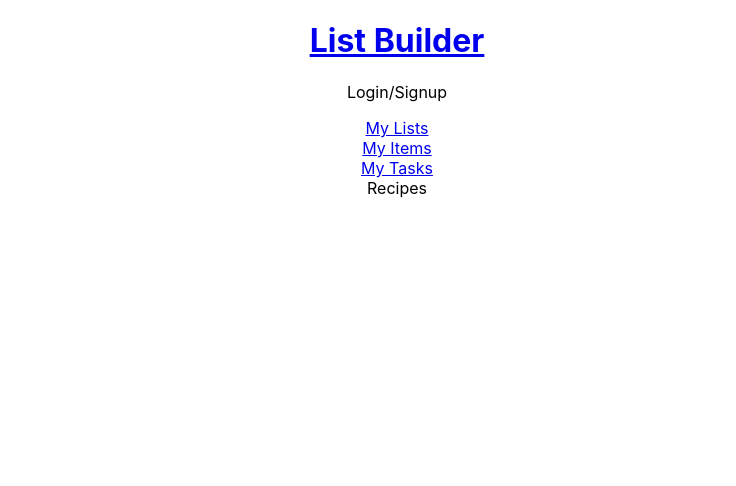
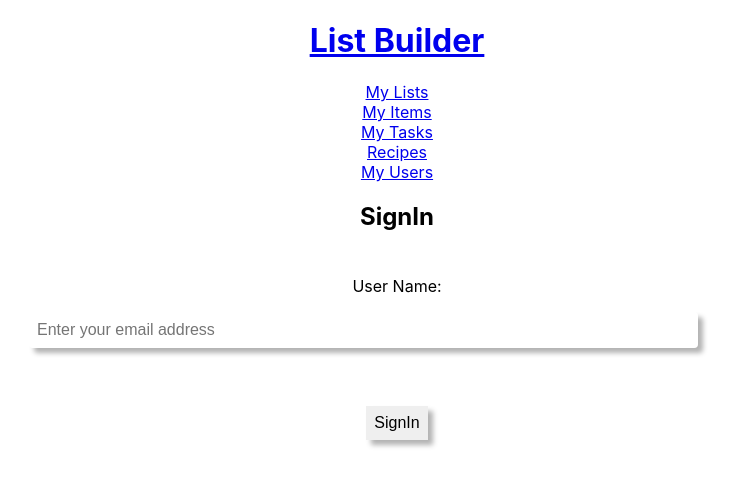
Before and after one commit to dvorakkarrie/list-builder-app, a React (Create React App) app: page /signin in a window 1280 px wide. Before the commit this address led to /. Shown: the top 486 px of the page, without its empty margins (243-979 px from the left). Built offline with nearby package versions, Linux system fonts and the light colour scheme; no server answers.

Commit message:
working on manual signin/login

```diff
--- a/src/App.js
+++ b/src/App.js
@@ -5,7 +5,8 @@ import axios from "axios";
 
 import "./App.css";
 
-import Home from "./components/Home_auth";
+import Header from "./components/Header";
+import Signin from "./components/Signin";
 import CreateItem from "./components/CreateItem";
 import Items from "./components/Items";
 import TodoForm from "./components/TodoForm";
@@ -16,19 +17,18 @@ import CreateUser from "./components/CreateUser";
 import UserDetails from "./components/UserDetails";
 import Lists from "./components/Lists";
 import CreateList from "./components/CreateList";
-import Profile from "./components/Profile";
 import SideNav from "./components/SideNav";
 
 // let backendUrl = process.env.REACT_APP_BACKEND_APP_URL || "http://127.0.0.1:8080/";
-// let backendUrl = "http://127.0.0.1:8080/";
-let backendUrl = "https://listbuilder-backend.herokuapp.com/";
+let backendUrl = "http://127.0.0.1:8080/";
+// let backendUrl = "https://listbuilder-backend.herokuapp.com/";
 
 class App extends Component {
   constructor(props) {
     super(props);
     this.state = {
       users: [],
-      userId: '5e9630ad911dc0000c6fd2d5',
+      userId: "",
       userStatus: "",
       userEmailAddress: "",
       updatedStatus: "",
@@ -41,17 +41,17 @@ class App extends Component {
       itemName: "",
       itemDescription: "",
       itemImageUrl: "",
-      isLoggedIn: true,
+      isAuthenticated: false,
     };
   }
 
-  componentDidMount() {
-    this.getUsersAxios();
-    console.log(this.users);
-  }
+  // componentDidMount() {
+  //   this.getUsersAxios();
+  //   console.log(this.users);
+  // }
 
   createUserAxios() {
-    console.log(this.state.userEmailAddress)
+    console.log(this.state.userEmailAddress);
     axios({
       method: "POST",
       url: `${backendUrl}`,
@@ -71,13 +71,19 @@ class App extends Component {
     this.createUserAxios();
   };
 
-  getUsersAxios() {
+  handleSignin = (event) => {
+    console.log(this.state.userEmailAddress);
+    event.preventDefault()
     axios({
-      method: "GET",
-      url: `${backendUrl}`,
+      method: "POST",
+      url: `${backendUrl}users/`,
+      data: {
+        email: this.state.userEmailAddress,
+      },
     }).then((userData) =>
       this.setState({
-        users: userData.data[0],
+        users: userData.data,
+        isAuthenticated: true,
       })
     );
   }
@@ -121,7 +127,7 @@ class App extends Component {
     });
   };
 
-  createListAxios () {
+  createListAxios() {
     axios({
       method: "PUT",
       url: `${backendUrl}new-list`,
@@ -131,10 +137,10 @@ class App extends Component {
         },
         list: {
           title: this.state.listTitle,
-          list_type: 'A',
-          status: 'Active',
-          image_url: this.state.listImageUrl
-        }
+          list_type: "A",
+          status: "Active",
+          image_url: this.state.listImageUrl,
+        },
       },
     }).then((newList) => {
       this.getUsersAxios();
@@ -143,7 +149,7 @@ class App extends Component {
   }
 
   handleListSubmit = (event) => {
-    console.log(event)
+    console.log(event);
     event.preventDefault();
     this.createListAxios();
   };
@@ -160,22 +166,22 @@ class App extends Component {
     });
   };
 
-  createItemAxios () {
-    console.log(this.state)
+  createItemAxios() {
+    console.log(this.state);
     axios({
       method: "PUT",
       url: `${backendUrl}new-item`,
       data: {
         user: {
-          _id: this.state.userId
+          _id: this.state.userId,
         },
         item: {
           item: this.state.itemName,
           item_desc: this.state.itemDescription,
-          item_type: 'A',
-          status: 'Active',
-          image_url: this.state.itemImageUrl
-        }
+          item_type: "A",
+          status: "Active",
+          image_url: this.state.itemImageUrl,
+        },
       },
     }).then((newItem) => {
       this.getUsersAxios();
@@ -201,25 +207,49 @@ class App extends Component {
   };
 
   handleChange = (event) => {
+    console.log(event)
     this.setState({
       [event.target.name]: event.target.value,
     });
   };
 
   render() {
-    console.log(this.state.users);
+    console.log(this.state);
     return (
       <div className="App">
         <header>
           <Link to="/">
             <h1>List Builder</h1>
           </Link>
-          <Route exact path="/" render={(routerProps) => <Home />} />
+          <Route
+            exact
+            path="/"
+            render={(routerProps) => (
+              <Header
+                {...routerProps}
+                users={this.state}
+                isAuthenticated={this.state.isAuthenticated}
+              />
+            )}
+          />
         </header>
         <SideNav />
 
-        <Route path="/profile" component={Profile} />
+        {/* <Route path="/profile" component={Profile} /> */}
         <Switch>
+          <Route
+            exact
+            path="/signin"
+            render={(routerProps) => (
+              <Signin
+                {...routerProps}
+                users={this.state.users}
+                userEmailAddress={this.state.userEmailAddress}
+                handleChange={this.handleChange}
+                handleSignin={this.handleSignin}
+              />
+            )}
+          />
 
           {/* Route to view lists component */}
           <Route
@@ -229,7 +259,6 @@ class App extends Component {
               <Lists
                 {...routerProps}
                 users={this.state.users}
-                lists={this.state.lists}
                 handleChange={this.handleChange}
                 handleListDelete={this.deleteAxiosList}
               />
@@ -299,7 +328,7 @@ class App extends Component {
             render={(routerProps) => (
               <CreateUser
                 {...routerProps}
-                // users={this.state.users}
+                users={this.state.users}
                 userEmailAddress={this.state.userEmailAddress}
                 handleChange={this.handleChange}
                 handleUserSubmit={this.handleUserSubmit}
@@ -314,7 +343,6 @@ class App extends Component {
               <UserDetails
                 {...routerProps}
                 {...routerProps}
-                // userId={this.state.userId}
                 users={this.state.users}
                 updatedStatus={this.state.updatedStatus}
                 updatedEmailAddress={this.state.updatedEmailAddress}
@@ -324,7 +352,6 @@ class App extends Component {
               />
             )}
           />
-
 
           {/* Route to update a list (from UserDetails component)*/}
           {/* <Route
--- /dev/null
+++ b/src/components/Header.js
@@ -0,0 +1,18 @@
+import React from "react";
+
+const Home = (props) => {
+
+  return (
+    <div>
+      {props.isAuthenticated && (
+        <nav>
+          <span></span>
+          {props.isAuthenticated && <button onClick=''>Log out</button>}
+        </nav>
+      )}
+      <p>Login/Signup</p>
+    </div>
+  );
+};
+
+export default Home;
--- a/src/components/Home_auth.js
+++ /dev/null
@@ -1,23 +0,0 @@
-import React from "react";
-// import { useAuth0 } from "../react-auth0-spa";
-
-const Home = (props) => {
-  // const { isAuthenticated, loginWithRedirect, logout } = useAuth0();
-
-  return (
-    <div>
-      {/* {!isAuthenticated && (
-        <button onClick={() => loginWithRedirect({})}>Log in</button>
-      )}
-      {isAuthenticated && (
-        <nav>
-          <span></span>
-          {isAuthenticated && <button onClick={() => logout()}>Log out</button>}
-        </nav>
-      )} */}
-      <p>Login/Signup</p>
-    </div>
-  );
-};
-
-export default Home;
--- a/src/components/Items.js
+++ b/src/components/Items.js
@@ -1,20 +1,21 @@
-import React, {useState} from 'react';
+import React from 'react';
 import {Link} from 'react-router-dom';
 import Item from "./Item";
 
 export default props => {
-    console.log(props.users.items)
+    console.log(props.users)
 
-    let allItems = props.users.items.map(item => {
-        return (
-            <Item
-                key={item._id}
-                item={item}
-                name="item"
-                handleListDelete={props.handleListDelete}
-                />
-            )}
-        )
+    let allItems
+    // = props.users.items.map(item => {
+    //     return (
+    //         <Item
+    //             key={item._id}
+    //             item={item}
+    //             name="item"
+    //             handleListDelete={props.handleListDelete}
+    //             />
+    //         )}
+    //     )
 
     return allItems ? (
         <>
--- a/src/components/Lists.js
+++ b/src/components/Lists.js
@@ -1,20 +1,21 @@
-import React, {useState} from 'react';
+import React from 'react';
 import {Link} from 'react-router-dom';
 import List from "./List";
 
 export default props => {
-    console.log(props.users.lists)
+    console.log(props.users)
 
-    let allLists = props.users.lists.map(list => {
-        return (
-            <List
-                key={list._id}
-                list={list}
-                name="list"
-                handleListDelete={props.handleListDelete}
-                />
-            )}
-        )
+    let allLists
+    // = props.users.lists.map(list => {
+    //     return (
+    //         <List
+    //             key={list._id}
+    //             list={list}
+    //             name="list"
+    //             handleListDelete={props.handleListDelete}
+    //             />
+    //         )}
+    //     )
 
     return allLists ? (
         <>
--- a/src/components/Profile.js
+++ b/src/components/Profile.js
@@ -1,50 +1,50 @@
-import React, { Fragment, useState, useEffect } from "react";
-import { useAuth0 } from "../react-auth0-spa";
-import axios from "axios";
+// import React, { Fragment, useState, useEffect } from "react";
+// import { useAuth0 } from "../react-auth0-spa";
+// import axios from "axios";
 
-// let backendUrl = "http://127.0.0.1:8080/";
-let backendUrl = "https://listbuilder-backend.herokuapp.com";
+// // let backendUrl = "http://127.0.0.1:8080/";
+// let backendUrl = "https://listbuilder-backend.herokuapp.com";
 
-export default () => {
-  const { loading, user } = useAuth0();
-  const [ users, setUsers ] = useState([{}]);
+// export default () => {
+//   const { loading, user } = useAuth0();
+//   const [ users, setUsers ] = useState([{}]);
 
 
-  // console.log(user.email);
+//   // console.log(user.email);
 
 
-  useEffect(() => {
-    if (loading) {
-      return;
-    }
-    const fn = async () => {
-      const returnUsers = await
-      axios({
-        method: "POST",
-        url: `${backendUrl}users/`,
-        data: {
-          email: user.email,
-        },
-      })
-      // .then((userData) => {
-        console.log(returnUsers)
-        setUsers(returnUsers)
-      // .catch(err => console.log(err))
-    };
-    fn()
-    }, [loading]);
+//   useEffect(() => {
+//     if (loading) {
+//       return;
+//     }
+//     const fn = async () => {
+//       const returnUsers = await
+//       axios({
+//         method: "POST",
+//         url: `${backendUrl}users/`,
+//         data: {
+//           email: user.email,
+//         },
+//       })
+//       // .then((userData) => {
+//         console.log(returnUsers)
+//         setUsers(returnUsers)
+//       // .catch(err => console.log(err))
+//     };
+//     fn()
+//     }, [loading]);
 
 
-  if (loading || !user) {
-    return <div>Loading...</div>;
-  }
+//   if (loading || !user) {
+//     return <div>Loading...</div>;
+//   }
 
-  return user ? (
-    <Fragment>
-      <span>Welcome {user.name}</span>
-      {/* <code>{JSON.stringify(user, null, 2)}</code> */}
-    </Fragment>
-  ) : (
-    <span>(user)</span>
-  );
-};
+//   return user ? (
+//     <Fragment>
+//       <span>Welcome {user.name}</span>
+//       {/* <code>{JSON.stringify(user, null, 2)}</code> */}
+//     </Fragment>
+//   ) : (
+//     <span>(user)</span>
+//   );
+// };
--- a/src/components/SideNav.js
+++ b/src/components/SideNav.js
@@ -8,9 +8,10 @@ const SideNav = () => {
             <div><Link to='/items'>My Items</Link></div>
             <div><Link to='/tasks'>My Tasks</Link></div>
             <div>
-                {/* <a href='http://recipebits.surge.sh/'> */}
+                <a href='http://recipebits.surge.sh/'>
                     Recipes
-                {/* </a> */}
+                </a>
+            <div><Link to="/users">My Users</Link></div>
             </div>
         </div>
     )
--- /dev/null
+++ b/src/components/Signin.js
@@ -0,0 +1,24 @@
+import React from "react";
+
+const Signin = (props) => {
+  console.log(props)
+  return (
+    <div>
+      <form onChange={props.handleChange} onSubmit={props.handleSignin}>
+        <h2>SignIn</h2>
+        <div className="new-div">
+          <label>User Name:</label>
+          <input
+            className="input-box"
+            type="text"
+            name="userEmailAddress"
+            placeholder="Enter your email address"
+          />
+        </div>
+        <input className="button" type="submit" value="SignIn" />
+      </form>
+    </div>
+  );
+};
+
+export default Signin;
```
Also changed, not shown: src/components/CreateList.js (+0 -8 lines).
